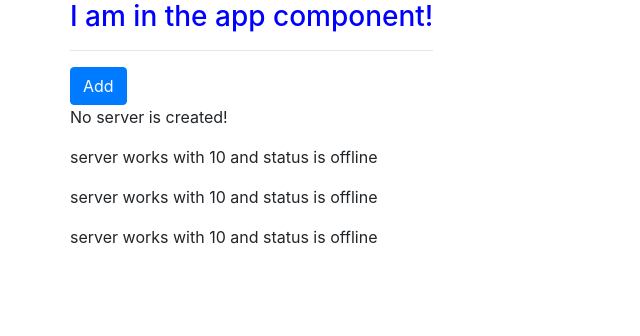
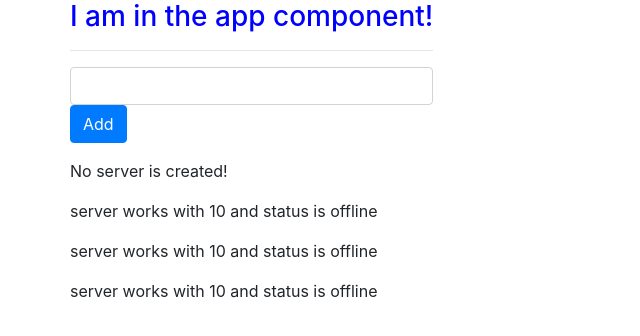
Before and after one commit to Hdonge/angular-app-basic, an Angular app in the folder angular-app/: page / in a window 1280 px wide. Shown: the top 336 px of the page, without its empty margins (0-640 px from the left). Built offline with nearby package versions, Linux system fonts and the light colour scheme.

Commit message:
passing and using data with event binding

```diff
--- a/angular-app/src/app/servers/servers.component.html
+++ b/angular-app/src/app/servers/servers.component.html
@@ -1,4 +1,6 @@
+<input type="text" class="form-control" (input)="onUpdateServerName($event)">
 <button class="btn btn-primary" [disabled]="!allowNewServer" (click)="createServer()">Add</button>
+<p>{{serverName}}</p>
 <p>{{serverCreationStatus}}</p>
 <app-server></app-server>
 <app-server></app-server>
--- a/angular-app/src/app/servers/servers.component.ts
+++ b/angular-app/src/app/servers/servers.component.ts
@@ -8,7 +8,8 @@
 export class ServersComponent implements OnInit {
 
   allowNewServer = false;
-  serverCreationStatus = 'No server is created!'
+  serverCreationStatus = 'No server is created!';
+  serverName = '';
 
   constructor() {
     setTimeout(() => {
@@ -22,4 +23,8 @@
   createServer() {
     this.serverCreationStatus = 'server is created!'
   }
+
+  onUpdateServerName(event: Event) {
+    this.serverName = (<HTMLInputElement>event.target).value;
+  }
 }
```
